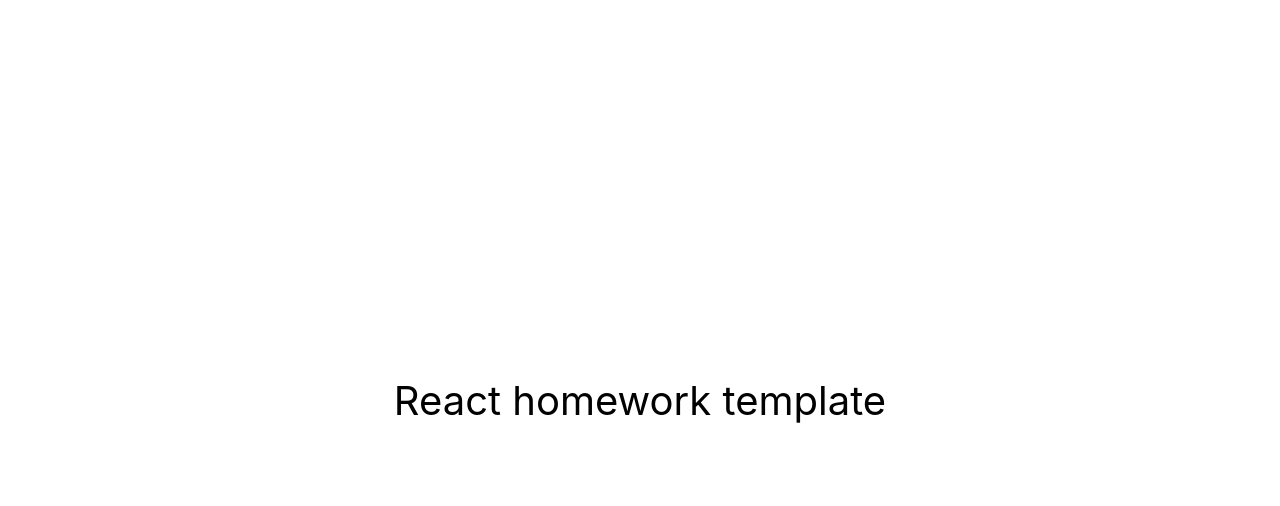
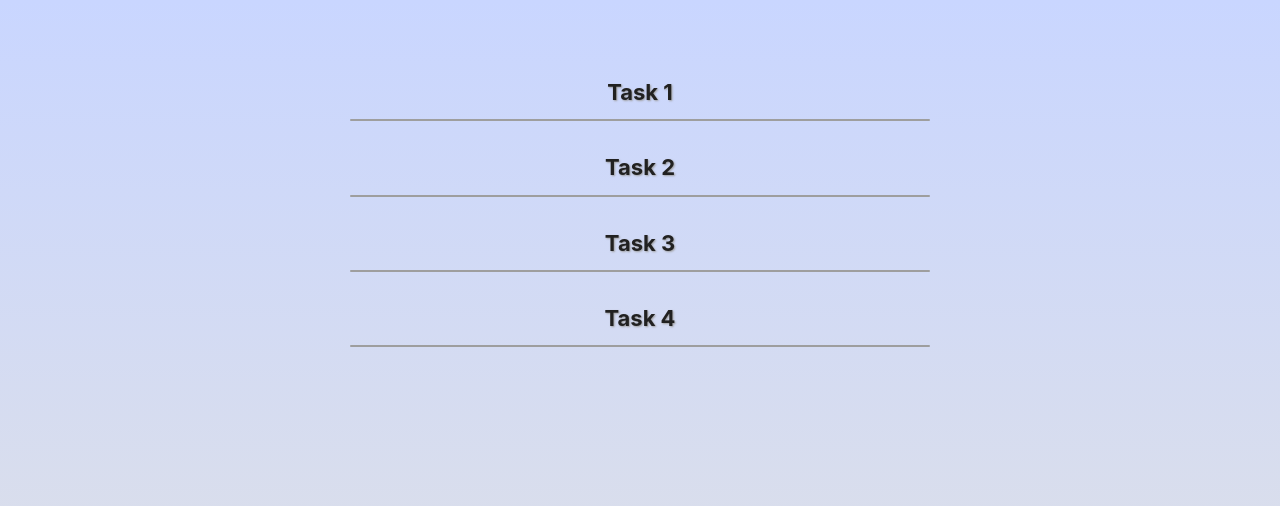
Before and after one commit to bonny-art/goit-react-hw-01-components, a React (Create React App) app: page / in a window 1280 px wide. Shown: the top 506 px of the page. Built offline with nearby package versions, Linux system fonts and the light colour scheme.

Commit message:
makes tasks page

```diff
--- a/package.json
+++ b/package.json
@@ -4,9 +4,12 @@
   "private": true,
   "homepage": "https://bonny-art.github.io/goit-react-hw-01-components/",
   "dependencies": {
+    "@emotion/react": "^11.11.1",
+    "@emotion/styled": "^11.11.0",
     "@testing-library/jest-dom": "^5.16.3",
     "@testing-library/react": "^12.1.4",
     "@testing-library/user-event": "^13.5.0",
+    "modern-normalize": "^2.0.0",
     "react": "^18.1.0",
     "react-dom": "^18.1.0",
     "react-scripts": "5.0.1",
--- a/src/components/App.jsx
+++ /dev/null
@@ -1,16 +0,0 @@
-export const App = () => {
-  return (
-    <div
-      style={{
-        height: '100vh',
-        display: 'flex',
-        justifyContent: 'center',
-        alignItems: 'center',
-        fontSize: 40,
-        color: '#010101'
-      }}
-    >
-      React homework template
-    </div>
-  );
-};
--- /dev/null
+++ b/src/components/App/App.jsx
@@ -0,0 +1,29 @@
+import { Section, Container, Heading } from 'components';
+
+export const App = () => {
+  return (
+    <Section>
+      <Container>
+        <Heading marginBottom="50px" textAlign="center">
+          Task 1
+        </Heading>
+        {/* <BlogCard article={article} /> */}
+
+        <Heading marginTop="50px" marginBottom="50px" textAlign="center">
+          Task 2
+        </Heading>
+        {/* <Statistics statsData={statsData} /> */}
+
+        <Heading marginTop="50px" marginBottom="50px" textAlign="center">
+          Task 3
+        </Heading>
+        {/* <ForbesList forbesList={forbes} /> */}
+
+        <Heading marginTop="50px" marginBottom="50px" textAlign="center">
+          Task 4
+        </Heading>
+        {/* <CryptoHistory items={transactions} /> */}
+      </Container>
+    </Section>
+  );
+};
--- /dev/null
+++ b/src/components/Container/Container.styled.jsx
@@ -0,0 +1,11 @@
+import styled from '@emotion/styled';
+
+export const Container = styled.div`
+  max-width: 1200px;
+
+  padding-left: ${props => props.theme.spacing(5)};
+  padding-right: ${props => props.theme.spacing(5)};
+
+  margin-left: auto;
+  margin-right: auto;
+`;
--- /dev/null
+++ b/src/components/Heading/Heading.styled.jsx
@@ -0,0 +1,29 @@
+import styled from '@emotion/styled';
+
+export const Heading = styled.h2`
+  font-size: ${props => props.theme.fontSizes.large};
+  font-weight: 700;
+  color: ${props => props.theme.colors.dark};
+  text-shadow: 1px 1px 2px ${props => props.theme.colors.gray};
+
+  text-align: ${({ textAlign }) => (!textAlign ? 'left' : textAlign)};
+  margin-top: ${({ marginTop }) => (!marginTop ? 0 : marginTop)};
+  margin-bottom: ${({ marginBottom }) => (!marginBottom ? 0 : marginBottom)};
+
+  position: relative;
+
+  &:after {
+    display: block;
+    content: '';
+
+    position: absolute;
+    left: 50%;
+    bottom: -${props => props.theme.spacing(4)};
+    transform: translateX(-50%);
+
+    width: 50%;
+    height: ${props => props.theme.spacing(0.5)};
+    border-radius: 1px;
+    background-color: ${props => props.theme.colors.gray};
+  }
+`;
--- /dev/null
+++ b/src/components/Section/Section.styled.jsx
@@ -0,0 +1,6 @@
+import styled from '@emotion/styled';
+
+export const Section = styled.section`
+  padding-top: ${props => props.theme.spacing(20)};
+  padding-bottom: ${props => props.theme.spacing(20)};
+`;
--- /dev/null
+++ b/src/components/index.js
@@ -0,0 +1,4 @@
+export * from 'components/App/App.jsx';
+export * from 'components/Section/Section.styled.jsx';
+export * from 'components/Container/Container.styled.jsx';
+export * from 'components/Heading/Heading.styled.jsx';
--- a/src/index.js
+++ b/src/index.js
@@ -1,10 +1,15 @@
 import React from 'react';
 import ReactDOM from 'react-dom/client';
-import { App } from 'components/App';
-import './index.css';
+import 'modern-normalize';
+import { Global, ThemeProvider } from '@emotion/react';
+import { App } from 'components';
+import { GlobalStyles, theme } from 'styles';
 
 ReactDOM.createRoot(document.getElementById('root')).render(
   <React.StrictMode>
-    <App />
+    <ThemeProvider theme={theme}>
+      <Global styles={GlobalStyles} />
+      <App />
+    </ThemeProvider>
   </React.StrictMode>
 );
--- /dev/null
+++ b/src/styles/GlobalStyles.jsx
@@ -0,0 +1,62 @@
+import { css } from '@emotion/react';
+import { theme } from 'styles/theme';
+
+export const GlobalStyles = css`
+  html {
+    box-sizing: border-box;
+    scroll-behavior: smooth;
+  }
+
+  body {
+    margin: 0;
+    font-family: -apple-system, BlinkMacSystemFont, 'Segoe UI', 'Roboto',
+      'Oxygen', 'Ubuntu', 'Cantarell', 'Fira Sans', 'Droid Sans',
+      'Helvetica Neue', sans-serif;
+    background: ${theme.colors.mainBackground};
+    min-height: 100vh;
+
+    font-style: normal;
+  }
+
+  h1,
+  h2,
+  h3,
+  h4,
+  h5,
+  h6,
+  p {
+    margin-top: 0;
+  }
+
+  ul,
+  ol {
+    list-style: none;
+    padding-left: 0;
+    margin: 0;
+  }
+
+  button {
+    padding: 0;
+    border: none;
+    font: inherit;
+    color: inherit;
+    background-color: transparent;
+    cursor: pointer;
+  }
+
+  a {
+    text-decoration: none;
+    color: inherit;
+  }
+
+  img {
+    display: block;
+    max-width: 100%;
+    height: auto;
+  }
+
+  code {
+    font-family: source-code-pro, Menlo, Monaco, Consolas, 'Courier New',
+      monospace;
+  }
+`;
--- /dev/null
+++ b/src/styles/index.js
@@ -0,0 +1,2 @@
+export * from 'styles/GlobalStyles';
+export * from 'styles/theme';
--- /dev/null
+++ b/src/styles/theme.jsx
@@ -0,0 +1,25 @@
+export const theme = Object.freeze({
+  colors: {
+    accent: '#2196F3',
+    white: '#ffffff',
+    gray: '#9e9e9e',
+    light: '#f2f2f2',
+    dark: '#212121',
+    mainBackground: ['linear-gradient(to bottom, #c9d6ff,  #e2e2e2)'],
+    tagBackground: ['linear-gradient(to bottom, #FFD194, #D1913C)'],
+  },
+  fontSizes: {
+    small: '14px',
+    medium: '18px',
+    large: '22px',
+  },
+  spacing: value => `${4 * value}px`,
+  shadows: {
+    small: '0 5px 7px -1px rgba(51, 51, 51, 0.23)',
+    regular: '0px 4px 10px 4px #9e9e9e',
+    medium: '0 9px 47px 11px rgba(51, 51, 51, 0.18);',
+  },
+  animation: {
+    cubicBezier: '0.25s cubic-bezier(0.7, 0.98, 0.86, 0.98)',
+  },
+});
```
Also changed, not shown: 1 other file (tests, documents, lock files or other folders).
